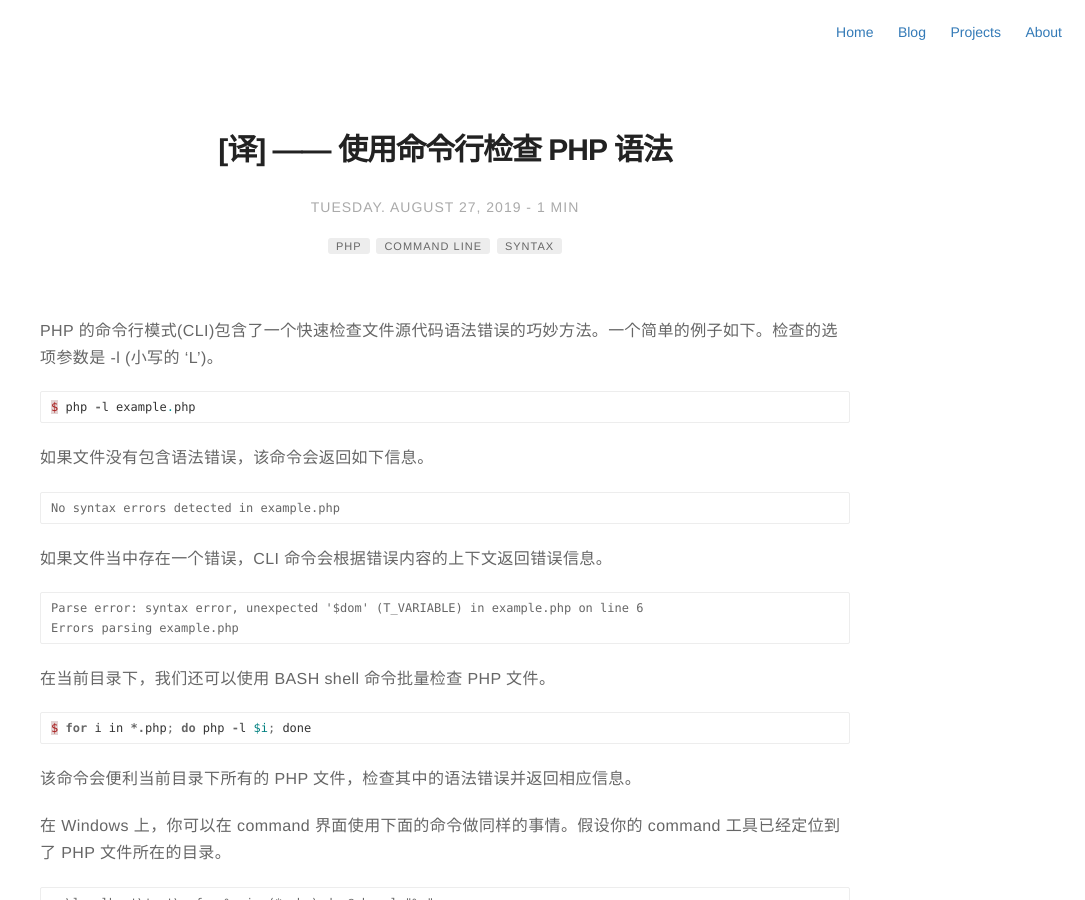
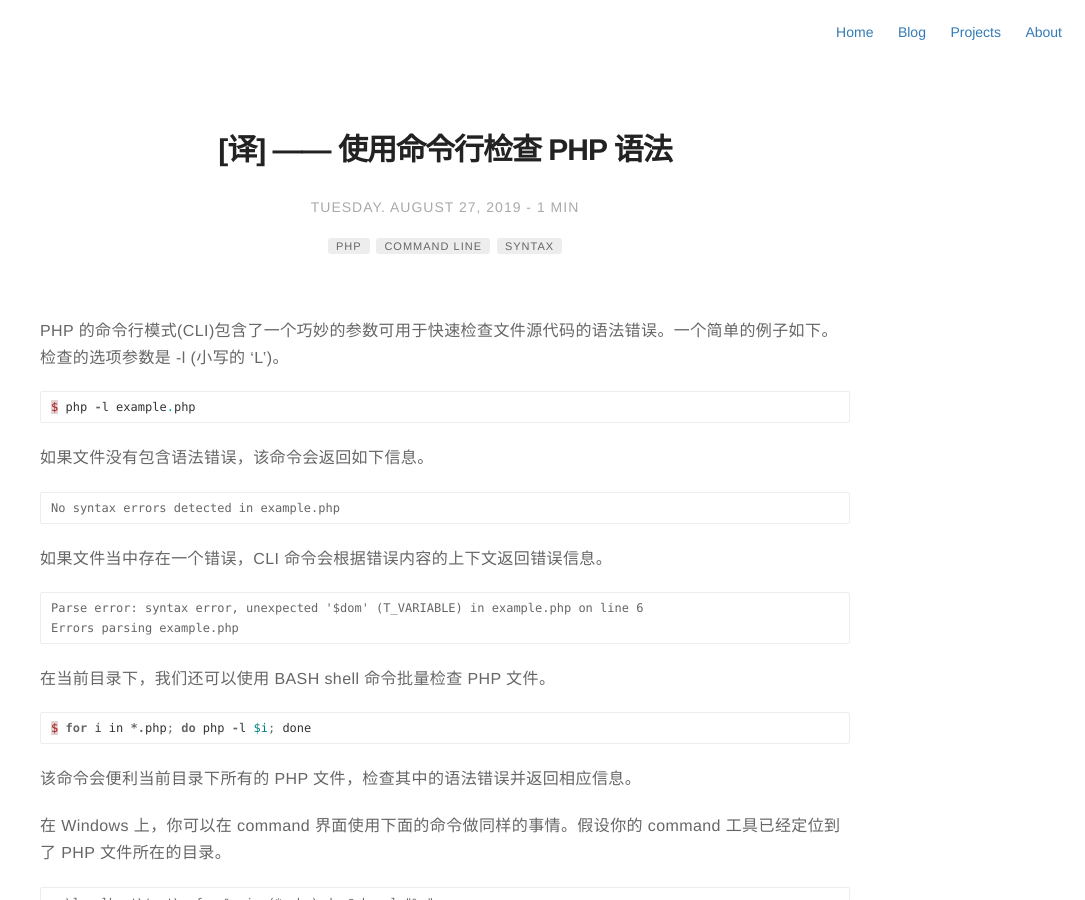
Before and after one commit to rust17/blog, a Jekyll site: the page built from _posts/2019-08-27-translation-check-php-syntax.markdown, in a window 1280 px wide and 900 px high. Shown: the whole window, without its empty margins (195-1280 px from the left). Built offline with Jekyll 4.4.1, drawn with Linux system fonts in a browser that asks for light colours; comment, search, counter and statistics services are not loaded.

Commit message:
publish translation-php-check-syntax article

````diff
--- a/_posts/2019-08-27-translation-check-php-syntax.markdown
+++ b/_posts/2019-08-27-translation-check-php-syntax.markdown
@@ -8,12 +8,12 @@
 - command line
 - syntax
 category: blog
-hidden: true
+hidden: false
 author: circle
 description: use php command line check syntax
 ---
 
-PHP 的命令行模式(CLI)包含了一个快速检查文件源代码语法错误的巧妙方法。一个简单的例子如下。检查的选项参数是 -l (小写的 'L')。
+PHP 的命令行模式(CLI)包含了一个巧妙的参数可用于快速检查文件源代码的语法错误。一个简单的例子如下。检查的选项参数是 -l (小写的 'L')。
 
 ```php
 $ php -l example.php
````
